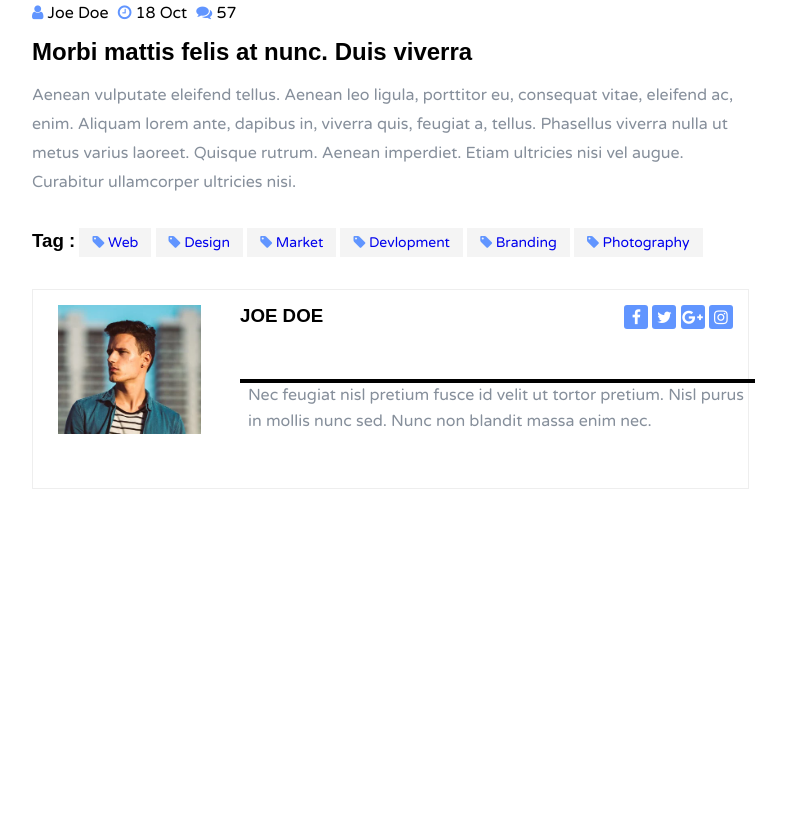
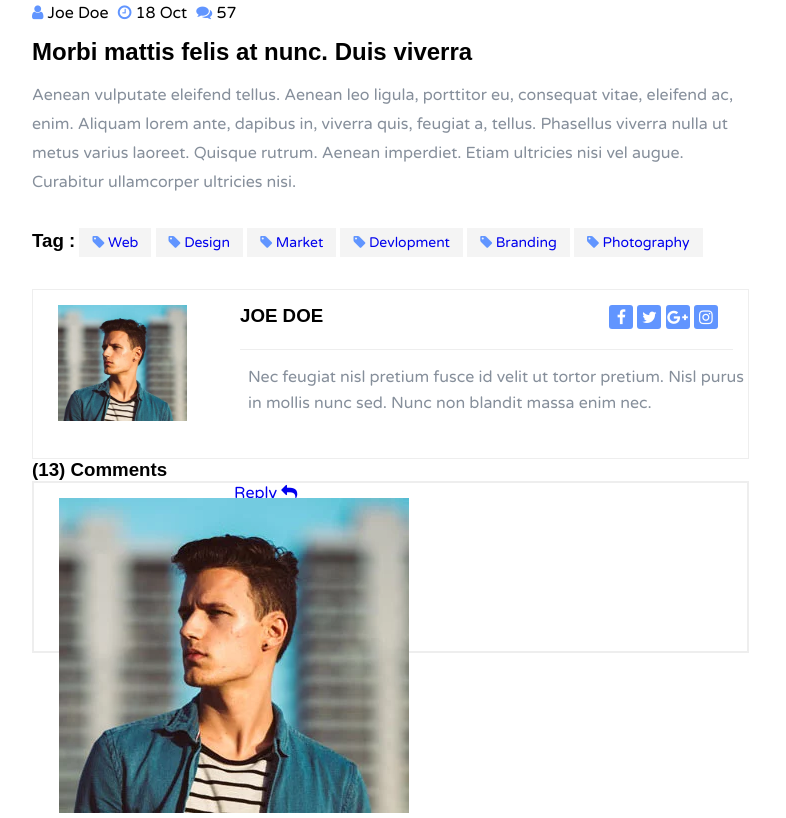
Before and after one commit to ismailelamri/Test, a plain HTML site: page blog.html in a window 1280 px wide. Shown: the part 812-1630 px from the top of the page, without its empty margins (96-882 px from the left). Before the commit the page ends 1361 px from the top, so only its background shows below. Drawn offline with Linux system fonts and the light colour scheme.

Commit message:
blog page

```diff
--- a/blog.html
+++ b/blog.html
@@ -66,12 +66,12 @@
                 <div class="blog-desc-content">
                     <div class="blog-desc-img">
                         <img src="images/blog/blog1.webp" alt="blog1">
-                    </div>
+                    </div><!-- ./blog-desc-img -->
                     <ul class="blog-desc-list">
                         <li><i class="fa fa-user"></i> Joe Doe</li>
                         <li><i class="fa fa fa-clock-o"></i> 18 Oct</li>
                         <li><i class="fa fa-comments"></i> 57</li>
-                    </ul>
+                    </ul><!-- ./blog-desc-list -->
 
                     <h3 class="blog-desc-title">Morbi mattis felis at nunc. Duis viverra</h3>
 
@@ -88,7 +88,7 @@
                             <li><a href="#"><i class="fa fa-tag"></i> Branding</a></li>
                             <li><a href="#"><i class="fa fa-tag"></i> Photography</a></li>
                         </ul>
-                    </div>
+                    </div><!-- ./blog-desc-tag -->
 
                     <div class="author">
                         <div class="author-img">
@@ -102,18 +102,34 @@
                                 <li><a href="#"><i class="fa fa-google-plus"></i></a></li>
                                 <li><a href="#"><i class="fa fa-instagram"></i></a></li>
                             </ul>
-
                         </div>
-                        <span class="author-line"></span>
                         <p class="author-desc">
                             Nec feugiat nisl pretium fusce id velit ut tortor pretium. Nisl purus in mollis nunc sed. Nunc non blandit massa enim nec.
                         </p>
+                    </div><!-- ./author -->
+
+                    <div class="author-comments">
+                        <h3 class="number-comments">
+                            (13) Comments
+                        </h3>
+                        <span class="line-fixe"></span>
+                        <div class="author-comments-items">
+                            <div class="author-comments-item">
+                                <div class="author-comments-img">
+                                    <img src="images/team/team1.webp" alt="team1">
+                                </div>
+                                <a class="reply" href="#">Reply
+                                    <i class="fa fa-reply"></i>
+                                </a>
+                            </div>
+                        </div>
+
                     </div>
 
 
-                </div>
-            </div>
-        </div>
+                </div><!-- ./blog-desc-content -->
+            </div><!-- ./container -->
+        </div><!-- ./blog-description -->
 
 </body>
 </html>
--- a/css/blog.css
+++ b/css/blog.css
@@ -325,31 +325,33 @@ margin-bottom: 15px;
     color: #fff;
 }
 
-.author{
+.author,.author-comments-item{
     position: relative;
     padding-left: 200px;
     border:1px solid #EEE;
     width: 100%;
-    height: 200px;
+    height: 170px;
 }
 
-.author-img{
+.author-img, .author-comments-img{
     position: absolute;
-    width: 20%;
+    width: 18%;
     top: 15px;
     left: 25px;
 }
 
-.author-img img{
-
+.author-img img,.author-comments-img .img{
     width: 100%;
 }
 
 .author-info{
     overflow: hidden;
+    border-bottom: 1px solid #EEE;
     margin-top: 15px;
     margin-left: 7px;
-    margin-bottom: 50px;
+    margin-right: 15px;
+    margin-bottom: 15px;
+    padding-bottom: 20px;
 }
 
 .author-info .author-title{
@@ -374,7 +376,6 @@ margin-bottom: 15px;
     line-height: 1.6;
     color: #868F9B;
     margin-left: 15px;
-
 }
 
 .author-list li a{
@@ -391,10 +392,12 @@ margin-bottom: 15px;
   color: #fff;
 }
 
-.author-line{
-    display: block;
-    border:2px solid black;
+.author-comments-items{
+    border:1px solid #EEE;
     width: 100%;
-    height: 3px;
-    margin: 0 7px;
+    height: auto;
 }
+
+.author-comments-item{
+    border-bottom:1px solid #EEE;
+}
```
